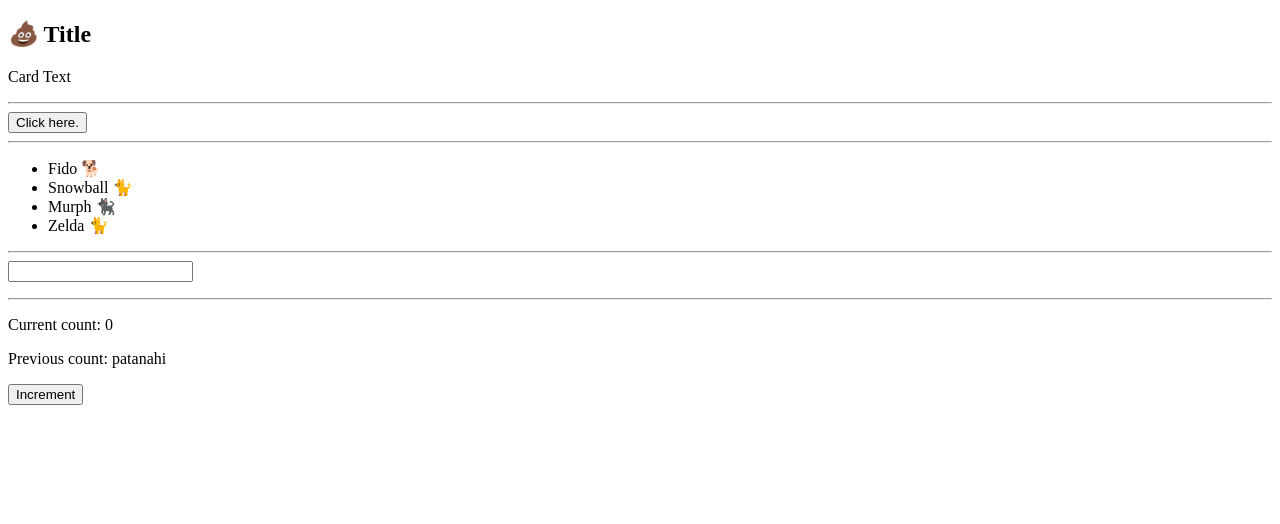
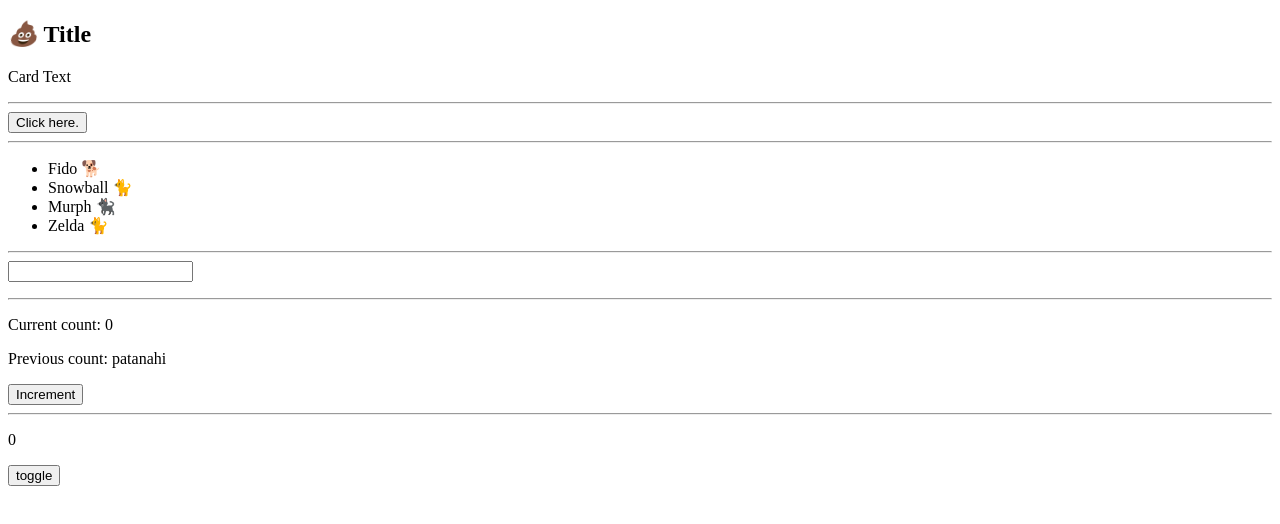
Before and after one commit to IMBoBx/learning-react-somehow, a React (Create React App) app: page / in a window 1280 px wide. Shown: the top 524 px of the page. Built offline with nearby package versions, Linux system fonts and the light colour scheme.

Commit message:
06 - useEffect

```diff
--- a/src/App.js
+++ b/src/App.js
@@ -3,6 +3,7 @@ import Conditional from "./ConditionalRendering";
 import Loops from "./Loops";
 import Events from "./Events";
 import State from "./State";
+import Effects from "./Effects";
 
 export default function App() {
 	return (
@@ -16,6 +17,8 @@ export default function App() {
 			<Events />
 			<hr />
 			<State />
+			<hr />
+			<Effects />
 		</>
 	);
 }
--- /dev/null
+++ b/src/Effects.jsx
@@ -0,0 +1,35 @@
+// Implement a CountdownTimer component that implements useState() and useEffect() in conjunction with setInterval to handle the timer. Make sure you use the useEffect() hook to call clearTimeout() when the component is destroyed.
+
+import { useEffect, useState } from "react";
+
+const Effects = () => {
+
+    const [count, setCount] = useState(0);
+    const [paused, setPaused] = useState(true);
+
+    const counter = () => {
+        if (paused) {
+            return;
+        }
+
+        setCount(c => c + 1);
+    }
+
+    useEffect(() => {
+        let timer = setTimeout(() => {
+            counter();
+        }, 300);
+        paused && clearTimeout(timer);
+    });
+
+    return(
+        <>
+            <p>{count}</p>
+            <button onClick={() => {
+                setPaused(p => !p);
+                }}>toggle</button>
+        </>
+    )
+}
+
+export default Effects;
```
Also changed, not shown: 1 other file (tests, documents, lock files or other folders).
